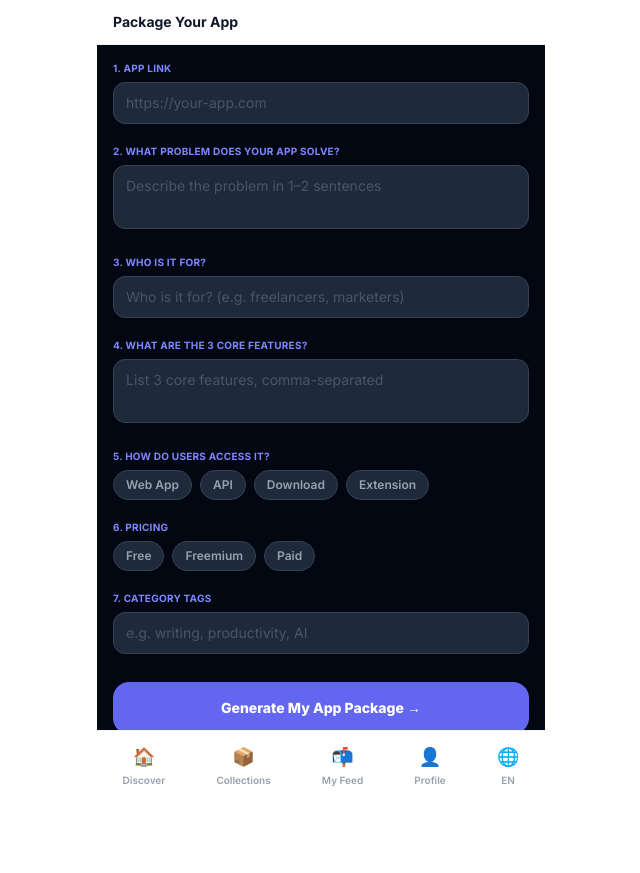
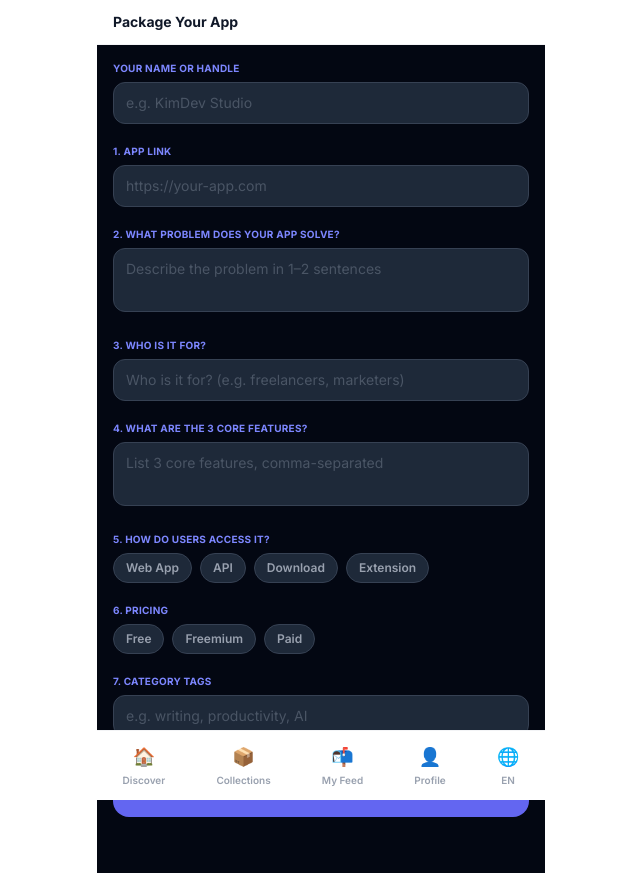
Before and after one commit to hyun9junn/AppDrop, a Next.js app: page /submit in a window 1280 px wide. Shown: the whole page, without its empty margins (319-959 px from the left). Before the commit the page ends 800 px from the top, so only its background shows below. Built offline with nearby package versions, Linux system fonts and the light colour scheme.

Commit message:
feat: add creatorName field and sessionStorage to submit form

```diff
--- a/app/submit/page.tsx
+++ b/app/submit/page.tsx
@@ -1,3 +1,4 @@
+// app/submit/page.tsx
 'use client'
 import { useState } from 'react'
 import { useRouter } from 'next/navigation'
@@ -14,6 +15,7 @@ const pricingOptions: Pricing[] = ['free', 'freemium', 'paid']
 export default function SubmitPage() {
   const router = useRouter()
   const { t } = useLocale()
+  const [creatorName, setCreatorName] = useState('')
   const [link, setLink] = useState('')
   const [problem, setProblem] = useState('')
   const [audience, setAudience] = useState('')
@@ -27,7 +29,10 @@ export default function SubmitPage() {
   }
 
   function handleSubmit() {
-    if (!link || !problem || !audience || !features || access.length === 0 || !pricing) return
+    if (!creatorName || !link || !problem || !audience || !features || access.length === 0 || !pricing) return
+    sessionStorage.setItem('submitForm', JSON.stringify({
+      creatorName, link, problem, audience, features, access, pricing, tags,
+    }))
     router.push('/submit/generating')
   }
 
@@ -35,6 +40,10 @@ export default function SubmitPage() {
     <div className="pb-10 min-h-screen bg-gray-950">
       <TopBar title={t('submit.title')} />
       <div className="p-4 flex flex-col gap-5">
+        <div>
+          <label className="text-[10px] font-bold text-indigo-400 uppercase tracking-wide block mb-1.5">Your name or handle</label>
+          <input value={creatorName} onChange={e => setCreatorName(e.target.value)} placeholder="e.g. KimDev Studio" className="w-full bg-gray-800 text-white rounded-xl px-3 py-2.5 text-sm outline-none border border-gray-700 placeholder-gray-600" />
+        </div>
         <div>
           <label className="text-[10px] font-bold text-indigo-400 uppercase tracking-wide block mb-1.5">{t('submit.q1')}</label>
           <input value={link} onChange={e => setLink(e.target.value)} placeholder={t('submit.q1_ph')} className="w-full bg-gray-800 text-white rounded-xl px-3 py-2.5 text-sm outline-none border border-gray-700 placeholder-gray-600" />
@@ -55,11 +64,8 @@ export default function SubmitPage() {
           <label className="text-[10px] font-bold text-indigo-400 uppercase tracking-wide block mb-1.5">{t('submit.q5')}</label>
           <div className="flex flex-wrap gap-2">
             {accessOptions.map(opt => (
-              <button
-                key={opt}
-                onClick={() => toggleAccess(opt)}
-                className={`px-3 py-1.5 rounded-full text-xs font-semibold transition-colors ${access.includes(opt) ? 'bg-brand text-white' : 'bg-gray-800 text-gray-400 border border-gray-700'}`}
-              >
+              <button key={opt} onClick={() => toggleAccess(opt)}
+                className={`px-3 py-1.5 rounded-full text-xs font-semibold transition-colors ${access.includes(opt) ? 'bg-brand text-white' : 'bg-gray-800 text-gray-400 border border-gray-700'}`}>
                 {accessLabels[opt]}
               </button>
             ))}
@@ -69,11 +75,8 @@ export default function SubmitPage() {
           <label className="text-[10px] font-bold text-indigo-400 uppercase tracking-wide block mb-1.5">{t('submit.q6')}</label>
           <div className="flex gap-2">
             {pricingOptions.map(opt => (
-              <button
-                key={opt}
-                onClick={() => setPricing(opt)}
-                className={`px-3 py-1.5 rounded-full text-xs font-semibold capitalize transition-colors ${pricing === opt ? 'bg-brand text-white' : 'bg-gray-800 text-gray-400 border border-gray-700'}`}
-              >
+              <button key={opt} onClick={() => setPricing(opt)}
+                className={`px-3 py-1.5 rounded-full text-xs font-semibold capitalize transition-colors ${pricing === opt ? 'bg-brand text-white' : 'bg-gray-800 text-gray-400 border border-gray-700'}`}>
                 {opt}
               </button>
             ))}
```
